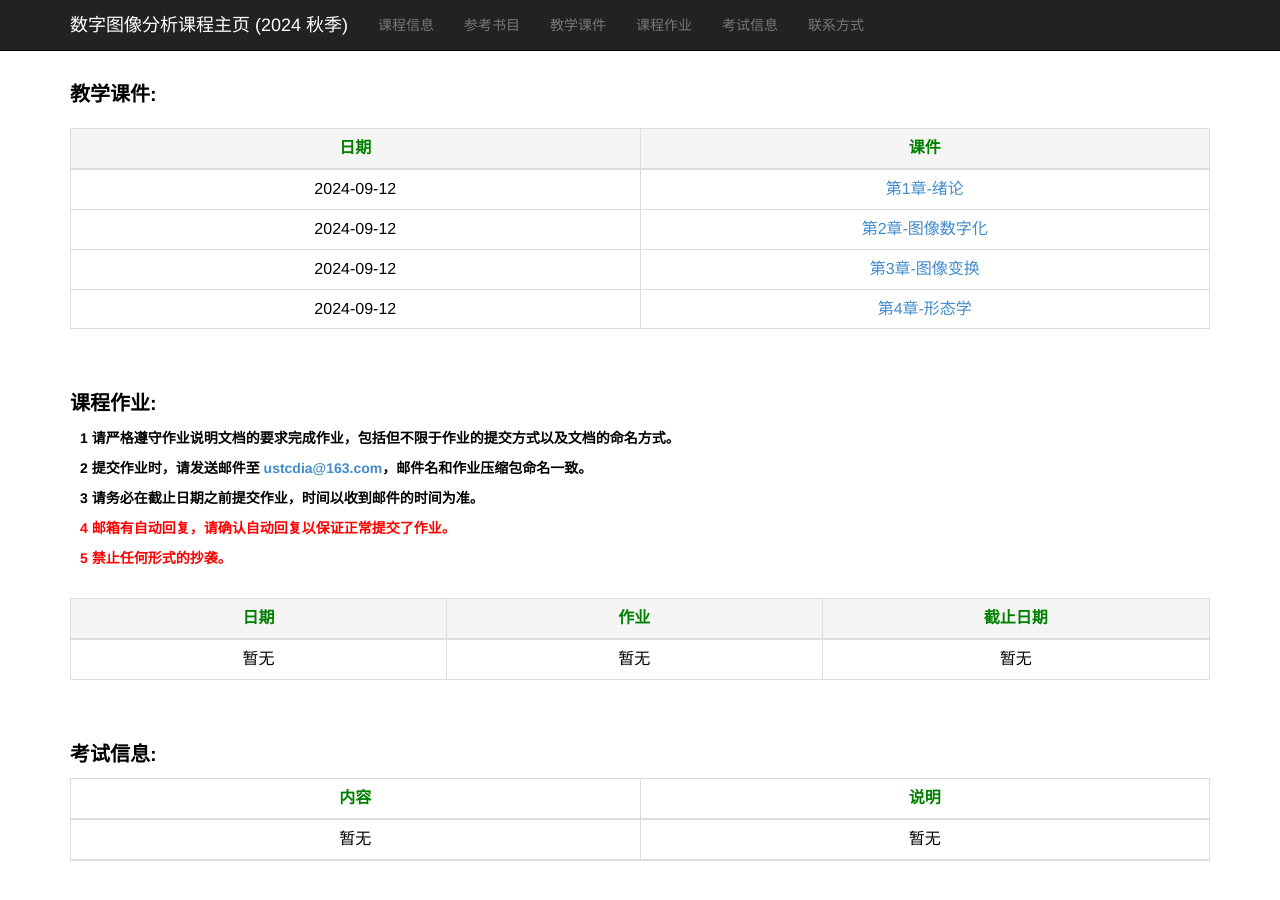
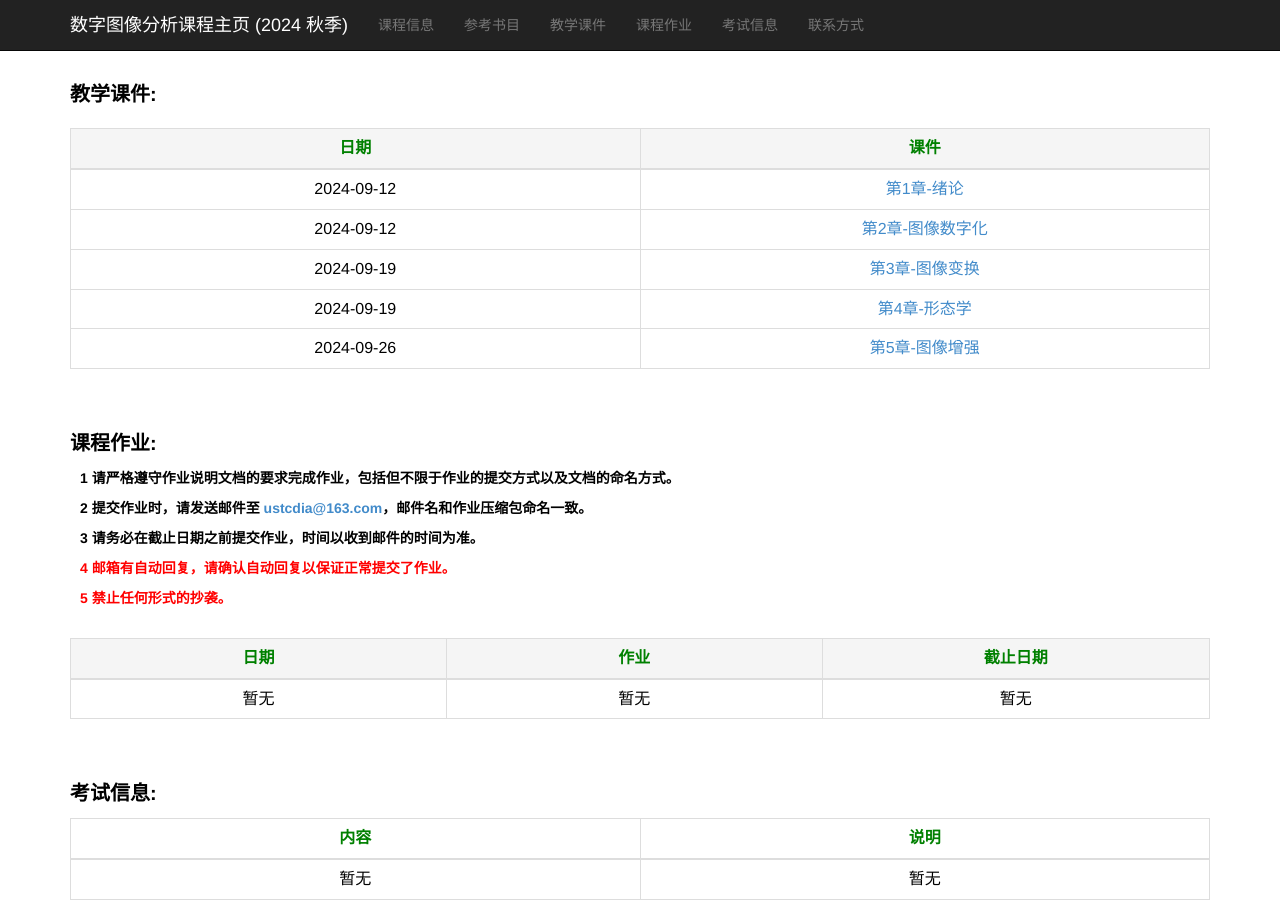
Before and after one commit to ustc-dia/ustc-dia.github.io, a Jekyll site: the page index.html, which Jekyll copies as it is, in a window 1280 px wide and 900 px high, scrolled down 675 px. Built offline with Jekyll 4.4.1, drawn with Linux system fonts in a browser that asks for light colours.

Commit message:
Upload slides

```diff
--- a/index.html
+++ b/index.html
@@ -178,14 +178,17 @@
                 </tr>
 
                 <tr>
-                    <td>2024-09-12</td>
+                    <td>2024-09-19</td>
                     <td><a href="./slides_2024_autumn/第3章-图像变换.pdf" target="_blank">第3章-图像变换</a></td>
                 </tr>
 
                 <tr>
-                    <td>2024-09-12</td>
+                    <td>2024-09-19</td>
                     <td><a href="./slides_2024_autumn/第4章-形态学.pdf" target="_blank">第4章-形态学</a></td>
                 </tr>
+                <tr>
+                    <td>2024-09-26</td>
+                    <td><a href="./slides_2024_autumn/第5章-图像增强.pdf" target="_blank">第5章-图像增强</a></td>
 
 
             </tbody>
```
Also changed, not shown: 1 other file.
